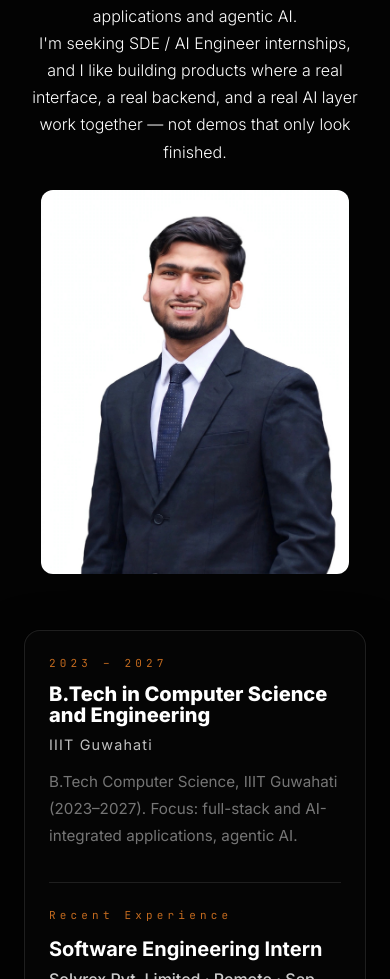
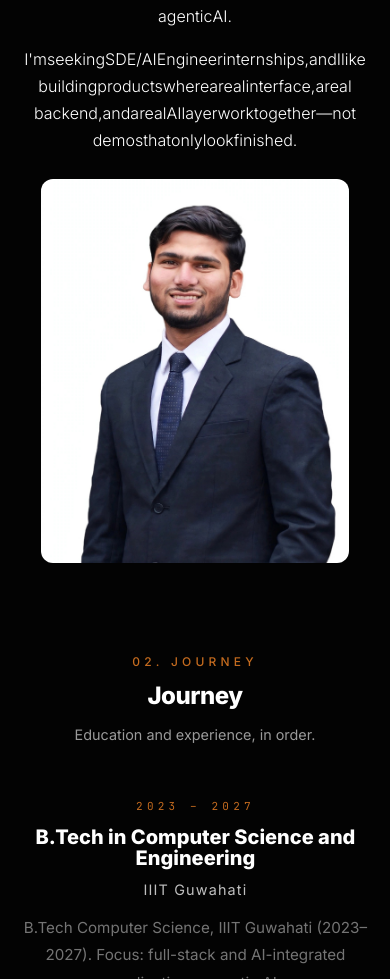
Before and after one commit to Ganesh-123-maker/ganesh-portfolio, a Next.js app: page / in a window 390 px wide. Shown: the part 1021-2000 px from the top of the page. Built offline with nearby package versions, Linux system fonts and the light colour scheme; no server answers.

Commit message:
Rebuild like reference structure: Journey timeline section, pinned Skills deck, About word-fade, hero scroll zoom; hero kept at 6rem max per user choice, no Certifications, no cursor/warp, initials panels

```diff
--- a/app/page.tsx
+++ b/app/page.tsx
@@ -1,4 +1,4 @@
-import { Navbar, Hero, About, Skills, Projects, ContactFooter } from "@/components/Sections";
+import { Navbar, Hero, About, Journey, Skills, Projects, ContactFooter } from "@/components/Sections";
 
 export default function Home() {
   return (
@@ -6,6 +6,7 @@ export default function Home() {
       <Navbar />
       <Hero />
       <About />
+      <Journey />
       <Skills />
       <Projects />
       <ContactFooter />
--- a/src/components/Sections.tsx
+++ b/src/components/Sections.tsx
@@ -1,7 +1,7 @@
 "use client";
 
 import { useRef, useState, type ReactNode } from "react";
-import { motion, useScroll, useTransform } from "framer-motion";
+import { motion, useScroll, useTransform, type MotionValue } from "framer-motion";
 import Image from "next/image";
 import { portfolio } from "@/data/portfolio";
 
@@ -21,41 +21,125 @@ function Reveal({ children, delay = 0, className }: { children: ReactNode; delay
 }
 
 
-// Scroll-driven depth: each element binds its own scale / opacity /
-// depth to how far it has scrolled into the viewport, so it moves
-// forward out of the background as you scroll, instead of playing
-// a one-time entrance animation.
-function DepthWord({ children }: { children: ReactNode }) {
-  const ref = useRef<HTMLParagraphElement>(null);
-  const { scrollYProgress } = useScroll({ target: ref, offset: ["start end", "center center"] });
-  const scale = useTransform(scrollYProgress, [0, 1], [0.9, 1]);
-  const opacity = useTransform(scrollYProgress, [0, 1], [0.4, 0.9]);
-  const y = useTransform(scrollYProgress, [0, 1], [40, 0]);
+// About word-by-word reveal: each word brightens as it scrolls
+// into focus, dim below until reached. Original Ganesh text only.
+function AboutWord({ word, progress, index, total }: { word: string; progress: MotionValue<number>; index: number; total: number }) {
+  const opacity = useTransform(progress, [index / total, (index + 1) / total], [0.25, 1]);
   return (
-    <motion.p
-      ref={ref}
-      style={{ scale, opacity, y }}
-      className="sticky top-20 z-0 whitespace-nowrap font-display text-[clamp(1.75rem,6vw,4.5rem)] font-bold uppercase tracking-[clamp(-0.05rem,-0.5vw,-0.25rem)] text-transparent [-webkit-text-stroke:2px_rgba(255,255,255,0.15)]"
-      aria-hidden="true"
-    >
-      {children}
-    </motion.p>
+    <motion.span style={{ opacity }} className="inline-block">
+      {word}
+      {" "}
+    </motion.span>
   );
 }
 
-function SkillDepthCard({ skill, domain, n, fan }: { skill: string; domain: string; n: string; fan: number }) {
+function AboutParagraph({ text }: { text: string }) {
+  const ref = useRef<HTMLParagraphElement>(null);
+  const { scrollYProgress } = useScroll({ target: ref, offset: ["start 0.85", "end 0.45"] });
+  const words = text.split(" ");
+  return (
+    <p ref={ref} className="text-[clamp(1rem,2.2vw,1.75rem)]">
+      {words.map((word, i) => (
+        <AboutWord key={`${word}-${i}`} word={word} progress={scrollYProgress} index={i} total={words.length} />
+      ))}
+    </p>
+  );
+}
+
+// Journey card: blur-to-sharp fade as it arrives in the viewport.
+type JourneyEntry = { period: string; title: string; org: string; detail: string };
+function JourneyCard({ entry }: { entry: JourneyEntry }) {
   const ref = useRef<HTMLElement>(null);
   const { scrollYProgress } = useScroll({ target: ref, offset: ["start end", "center center"] });
-  const scale = useTransform(scrollYProgress, [0, 1], [0.85, 1]);
   const opacity = useTransform(scrollYProgress, [0, 1], [0.4, 1]);
-  const y = useTransform(scrollYProgress, [0, 1], [60, 0]);
-  const rotateX = useTransform(scrollYProgress, [0, 1], [25, 0]);
-  const rotateY = useTransform(scrollYProgress, [0, 1], [fan, 0]);
+  const y = useTransform(scrollYProgress, [0, 1], [40, 0]);
+  const filter = useTransform(scrollYProgress, [0, 1], ["blur(8px)", "blur(0px)"]);
   return (
+    <motion.article ref={ref} style={{ opacity, y, filter }} className="w-full max-w-[560px] text-center will-change-transform">
+      <p className="mb-3 font-mono text-[11px] tracking-[0.38em] text-accent">{entry.period}</p>
+      <h3 className="mb-2.5 text-[clamp(1.25rem,2.5vw,1.75rem)] font-extrabold leading-[1.05]">{entry.title}</h3>
+      <p className="mb-3.5 text-[0.9rem] tracking-[0.08em] text-white/75">{entry.org}</p>
+      {entry.detail ? (
+        <p className="mx-auto max-w-[58ch] text-[0.95rem] leading-[1.8] text-white/45">{entry.detail}</p>
+      ) : null}
+    </motion.article>
+  );
+}
+
+// Skills deck: one card's state from global deck scroll progress.
+// Before its group segment it sits deep and invisible; during the
+// segment it fans into its slot; at the segment end it sinks back.
+function deckCardValue(
+  v: number,
+  groupIndex: number,
+  cardIndex: number,
+  groupSize: number,
+  totalGroups: number,
+  prop: "opacity" | "scale" | "x" | "y" | "rotateX" | "rotateY" | "z",
+): number {
+  const seg = 1 / totalGroups;
+  const start = groupIndex * seg;
+  const local = (v - start) / seg;
+  const centre = (groupSize - 1) / 2;
+  const fanX = (cardIndex - centre) * 45;
+  const fanRot = (cardIndex - centre) * 8;
+  if (local < 0) {
+    return { opacity: 0, scale: 0.7, x: fanX * 0.5, y: 100, rotateX: 30, rotateY: fanRot, z: -200 }[prop];
+  }
+  if (local > 1) {
+    return { opacity: 0, scale: 0.8, x: fanX, y: -80, rotateX: -15, rotateY: fanRot, z: -150 }[prop];
+  }
+  const stagger = groupSize > 1 ? (cardIndex / (groupSize - 1)) * 0.3 : 0;
+  const appear = Math.min(1, Math.max(0, (local - stagger) / 0.5));
+  const exit = Math.min(1, Math.max(0, (local - 0.85) / 0.15));
+  const vals = {
+    opacity: appear * (1 - exit),
+    scale: 0.7 + 0.3 * appear - 0.2 * exit,
+    x: fanX * appear,
+    y: 80 * (1 - appear) - 40 * exit,
+    rotateX: 25 * (1 - appear) - 10 * exit,
+    rotateY: fanRot * (0.5 + 0.5 * appear),
+    z: -150 * (1 - appear) - 100 * exit,
+  };
+  return vals[prop];
+}
+
+function DeckWord({ word, progress, groupIndex, totalGroups }: { word: string; progress: MotionValue<number>; groupIndex: number; totalGroups: number }) {
+  const opacity = useTransform(progress, (v: number) => {
+    const seg = 1 / totalGroups;
+    const local = (v - groupIndex * seg) / seg;
+    if (local < 0 || local > 1) return 0;
+    const edge = Math.min(1, Math.min(local / 0.1, (1 - local) / 0.1));
+    return 0.9 * edge;
+  });
+  const scale = useTransform(progress, (v: number) => {
+    const seg = 1 / totalGroups;
+    const local = (v - groupIndex * seg) / seg;
+    if (local < 0 || local > 1) return 0.95;
+    return 0.95 + 0.05 * Math.min(1, local / 0.3);
+  });
+  return (
+    <div className="pointer-events-none absolute left-1/2 top-1/2 z-0 -translate-x-1/2 -translate-y-1/2" aria-hidden="true">
+      <motion.p style={{ opacity, scale }} className="whitespace-nowrap font-display text-[clamp(1.75rem,6vw,4.5rem)] font-bold uppercase tracking-[clamp(-0.05rem,-0.5vw,-0.25rem)] text-transparent [-webkit-text-stroke:2px_rgba(255,255,255,0.15)]">
+        {word}
+      </motion.p>
+    </div>
+  );
+}
+
+function DeckCard({ skill, domain, n, progress, groupIndex, cardIndex, groupSize, totalGroups }: { skill: string; domain: string; n: string; progress: MotionValue<number>; groupIndex: number; cardIndex: number; groupSize: number; totalGroups: number }) {
+  const opacity = useTransform(progress, (v: number) => deckCardValue(v, groupIndex, cardIndex, groupSize, totalGroups, "opacity"));
+  const scale = useTransform(progress, (v: number) => deckCardValue(v, groupIndex, cardIndex, groupSize, totalGroups, "scale"));
+  const x = useTransform(progress, (v: number) => deckCardValue(v, groupIndex, cardIndex, groupSize, totalGroups, "x"));
+  const y = useTransform(progress, (v: number) => deckCardValue(v, groupIndex, cardIndex, groupSize, totalGroups, "y"));
+  const rotateX = useTransform(progress, (v: number) => deckCardValue(v, groupIndex, cardIndex, groupSize, totalGroups, "rotateX"));
+  const rotateY = useTransform(progress, (v: number) => deckCardValue(v, groupIndex, cardIndex, groupSize, totalGroups, "rotateY"));
+  const z = useTransform(progress, (v: number) => deckCardValue(v, groupIndex, cardIndex, groupSize, totalGroups, "z"));
+  return (
+    <div className="absolute left-1/2 top-1/2 z-10 -translate-x-1/2 -translate-y-1/2">
       <motion.article
-      ref={ref}
-      style={{ scale, opacity, y, rotateX, rotateY, transformPerspective: 1200, transformStyle: "preserve-3d" }}
-      className="relative flex h-full flex-col justify-between bg-surface p-6 text-center shadow-[0_0_0_1px_#00000080,0_20px_50px_#00000080] backdrop-blur-[8px] transition-all duration-300 hover:z-10 hover:border-accent hover:bg-surfaceHover hover:shadow-[0_0_30px_#c46b1f38] border border-line"
+        style={{ opacity, scale, x, y, rotateX, rotateY, z, transformPerspective: 700, transformStyle: "preserve-3d" }}
+        className="relative flex h-[clamp(320px,35vw,410px)] w-[clamp(220px,25vw,290px)] flex-col justify-between border border-line bg-surface p-6 text-center shadow-[0_0_0_1px_#00000080,0_20px_50px_#00000080] backdrop-blur-[8px] transition-colors duration-300 hover:border-accent hover:bg-surfaceHover hover:shadow-[0_0_30px_#c46b1f38]"
       >
         <div className="flex items-center justify-center gap-4 border-b border-line pb-3">
           <span className="font-mono text-xs text-accent">{n}</span>
@@ -70,6 +154,7 @@ function SkillDepthCard({ skill, domain, n, fan }: { skill: string; domain: stri
           {n}
         </span>
       </motion.article>
+    </div>
   );
 }
 
@@ -108,13 +193,13 @@ function ProjectDepthCard({ project }: { project: ProjectItem }) {
         <div className="absolute inset-0 bg-gradient-to-b from-black/5 via-black/55 to-black/85 opacity-100 transition-opacity duration-300 group-hover:opacity-85" />
       </div>
       <div className="flex flex-1 flex-col p-[clamp(16px,2vw,22px)]">
-        <h3 className="text-[clamp(1rem,1.2vw,1.25rem)] font-bold tracking-[-0.01em]">{project.title}</h3>
+        <h3 className="text-[clamp(1.1rem,1.5vw,1.35rem)] font-bold tracking-[-0.01em]">{project.title}</h3>
         {project.badge ? (
           <span className="mt-3 inline-flex w-fit rounded-full border border-accent/50 bg-accent/10 px-3 py-1 text-xs font-semibold text-accent">
             {project.badge}
           </span>
         ) : null}
-        <p className="mt-3 flex-1 text-[clamp(0.85rem,1vw,0.92rem)] leading-[1.65] text-white/50">{project.description}</p>
+        <p className="mt-3 flex-1 text-[clamp(0.88rem,1.1vw,0.95rem)] leading-[1.65] text-white/50">{project.description}</p>
         {project.stack.length > 0 ? (
           <div className="mt-4 flex flex-wrap gap-2">
             {project.stack.map((tag) => (
@@ -257,9 +342,14 @@ export function Navbar() {
 }
 
 export function Hero() {
+  const heroRef = useRef<HTMLElement>(null);
+  const { scrollYProgress: heroProgress } = useScroll({ target: heroRef, offset: ["start start", "end start"] });
+  const heroScale = useTransform(heroProgress, [0, 1], [1, 1.08]);
+  const heroOpacity = useTransform(heroProgress, [0, 1], [1, 0.6]);
   return (
-    <section id="home" className="relative flex min-h-[100svh] items-center justify-center overflow-hidden px-5">
+    <section ref={heroRef} id="home" className="relative flex min-h-[100svh] items-center justify-center overflow-hidden px-5">
       <div className="relative z-[2] mx-auto flex w-[80%] flex-col items-center justify-center pb-16 pt-24 text-center">
+        <motion.div style={{ scale: heroScale, opacity: heroOpacity }} className="w-full">
         <motion.div
           initial={{ opacity: 0, y: 20 }}
           animate={{ opacity: 1, y: 0 }}
@@ -301,6 +391,7 @@ export function Hero() {
             <span className="text-[0.85rem] opacity-75">Scroll down to explore</span>
           </a>
         </motion.div>
+        </motion.div>
       </div>
     </section>
   );
@@ -311,14 +402,14 @@ export function About() {
     <section id="about" className="scroll-mt-28 py-[50px] text-white min-[641px]:py-[70px]">
       <div className="mx-auto w-full max-w-[1200px] px-6">
         <Reveal>
-          <h2 className="section-kicker flex w-full justify-center">02. About Me</h2>
+          <h2 className="section-kicker flex w-full justify-center">01. About Me</h2>
         </Reveal>
         <div className="mt-[30px] flex flex-col items-center gap-6 text-center min-[641px]:flex-row min-[641px]:items-center min-[641px]:justify-between min-[641px]:gap-6 min-[641px]:text-left min-[901px]:gap-8">
           <div className="w-full font-light leading-[1.7] text-white min-[641px]:w-[62%] min-[641px]:leading-[clamp(1.6rem,3.5vw,2.75rem)] min-[901px]:w-[60%]">
             {portfolio.about.map((para, i) => (
-              <Reveal key={i} delay={0.08 * i}>
-                <p className="text-[clamp(1rem,2.2vw,1.75rem)]">{para}</p>
-              </Reveal>
+              <div key={i} className="mb-4 last:mb-0">
+                <AboutParagraph text={para} />
+              </div>
             ))}
           </div>
           <Reveal delay={0.08} className="w-[min(320px,90%)] shrink-0 min-[641px]:w-[34%] min-[901px]:w-[32%]">
@@ -331,63 +422,117 @@ export function About() {
             />
           </Reveal>
         </div>
-        <Reveal delay={0.08}>
-          <div className="mt-14 rounded-2xl border border-line bg-surface p-6 shadow-[0_0_0_1px_#00000080,0_20px_50px_#00000080] backdrop-blur-[8px] transition-all duration-300 hover:border-accent hover:bg-surfaceHover">
-            <p className="font-mono text-[11px] tracking-[0.38em] text-accent">{portfolio.education.period}</p>
-            <h3 className="mt-3 text-[clamp(1.25rem,2.5vw,1.75rem)] font-extrabold leading-[1.05]">{portfolio.education.degree}</h3>
-            <p className="mt-2 text-[0.9rem] tracking-[0.08em] text-white/75">{portfolio.education.school}</p>
-            <p className="mt-3 max-w-[58ch] text-[0.95rem] leading-[1.8] text-white/45">{portfolio.education.detail}</p>
-            <div className="mt-8 border-t border-line pt-6">
-              <p className="font-mono text-[11px] tracking-[0.38em] text-accent">Recent Experience</p>
-              {portfolio.experience.map((exp) => (
-                <div key={exp.company} className="mt-3">
-                  <h4 className="text-xl font-bold">{exp.role}</h4>
-                  <p className="mt-1 font-medium text-white/80">
-                    {exp.company} · {exp.location} · {exp.period}
+      </div>
+    </section>
+  );
+}
+
+export function Journey() {
+  const timelineRef = useRef<HTMLDivElement>(null);
+  const { scrollYProgress } = useScroll({ target: timelineRef, offset: ["start 0.7", "end 0.5"] });
+  const fillScaleY = useTransform(scrollYProgress, [0, 1], [0, 1]);
+  const entries: JourneyEntry[] = [
+    {
+      period: portfolio.education.period,
+      title: portfolio.education.degree,
+      org: portfolio.education.school,
+      detail: portfolio.education.detail,
+    },
+    ...portfolio.experience.map((exp) => ({
+      period: exp.period,
+      title: exp.role,
+      org: `${exp.company} · ${exp.location}`,
+      detail: exp.detail,
+    })),
+  ];
+  return (
+    <section id="timeline" className="relative scroll-mt-28 py-[clamp(40px,6vw,90px)] pb-[clamp(60px,8vw,110px)] text-white">
+      <div className="mx-auto mb-[clamp(24px,5vw,56px)] px-[clamp(16px,4vw,40px)] text-center">
+        <Reveal>
+          <p className="section-kicker">02. Journey</p>
+          <h2 className="section-heading mt-3.5">Journey</h2>
+          <p className="mx-auto mt-4 max-w-[62ch] text-[clamp(0.9rem,1.2vw,0.95rem)] leading-[1.7] text-white/60">
+            Education and experience, in order.
           </p>
-                  {exp.detail ? <p className="mt-3 text-[0.95rem] leading-[1.8] text-white/45">{exp.detail}</p> : null}
+        </Reveal>
+      </div>
+      <div ref={timelineRef} className="relative mx-auto w-full px-[clamp(14px,4vw,60px)]">
+        <div className="pointer-events-none absolute bottom-0 left-1/2 top-0 w-[2px] -translate-x-1/2 bg-[rgba(255,255,255,0.08)] max-[900px]:hidden" aria-hidden="true">
+          <motion.div style={{ scaleY: fillScaleY }} className="h-full w-full origin-top bg-gradient-to-b from-[#c46b1f] to-[rgba(196,107,31,0.15)]" />
+        </div>
+        {entries.map((entry, i) => (
+          <div key={entry.title} className="relative flex items-center py-[clamp(26px,4vw,44px)]">
+            <div className="flex min-w-0 flex-1 justify-center max-[900px]:hidden min-[901px]:justify-end min-[901px]:pr-[clamp(18px,4vw,52px)]">
+              {i % 2 === 0 ? <JourneyCard entry={entry} /> : null}
+            </div>
+            <div className="relative w-[clamp(56px,6vw,80px)] shrink-0 max-[900px]:hidden" aria-hidden="true">
+              <span className="absolute left-1/2 top-1/2 h-[14px] w-[14px] -translate-x-1/2 -translate-y-1/2 rounded-full border-2 border-accent bg-[#050505e6] shadow-[0_0_0_6px_rgba(196,107,31,0.08)]" />
+            </div>
+            <div className="flex min-w-0 flex-1 justify-center max-[900px]:hidden min-[901px]:justify-start min-[901px]:pl-[clamp(18px,4vw,52px)]">
+              {i % 2 === 1 ? <JourneyCard entry={entry} /> : null}
+            </div>
+            <div className="hidden w-full justify-center max-[900px]:flex">
+              <JourneyCard entry={entry} />
+            </div>
           </div>
         ))}
-            </div>
-          </div>
-        </Reveal>
       </div>
     </section>
   );
 }
 
 export function Skills() {
+  const deckRef = useRef<HTMLDivElement>(null);
+  const { scrollYProgress } = useScroll({ target: deckRef, offset: ["start start", "end end"] });
+  const groups = portfolio.skillGroups;
+  const totalGroups = groups.length;
   let counter = 0;
+  const cardsByGroup = groups.map((group) =>
+    group.skills.map((skill) => {
+      counter += 1;
+      const n = counter < 10 ? String(counter).padStart(2, "0") : `0${counter}`;
+      return { skill, n };
+    }),
+  );
+  const stars = Array.from({ length: 120 }, (_, i) => ({
+    left: `${(i * 37 + 13) % 100}%`,
+    top: `${(i * 53 + 7) % 100}%`,
+  }));
   return (
-    <section id="skills" className="relative min-h-screen scroll-mt-28 pb-20 pt-[100px]">
-      <div className="mx-auto w-[min(92vw,1110px)] px-5 text-center">
-        <Reveal>
+    <section id="skills" className="relative scroll-mt-28">
+      <div ref={deckRef} style={{ height: `${totalGroups * 100}vh` }} className="relative">
+        <div className="sticky top-0 flex h-screen flex-col overflow-hidden pt-[100px]">
+          <div className="relative z-10 mx-auto w-[min(92vw,1110px)] shrink-0 px-5 text-center">
             <p className="section-kicker">03. Skills</p>
             <h2 className="section-heading mt-2.5">Technical Expertise</h2>
             <p className="mx-auto mt-2.5 max-w-[60ch] text-[clamp(0.85rem,1.5vw,0.95rem)] font-light leading-[1.5] text-white/60">
               Technologies I use to build full-stack and AI-integrated applications.
             </p>
-        </Reveal>
           </div>
-      <div className="mx-auto mt-10 w-[min(92vw,1110px)] space-y-16 px-5">
-        {portfolio.skillGroups.map((group) => (
-          <div key={group.domain} className="relative overflow-x-clip">
-            <div
-              className="pointer-events-none absolute left-1/2 top-1/2 h-72 w-72 -translate-x-1/2 -translate-y-1/2 rounded-full bg-[rgba(196,107,31,0.12)] blur-[100px]"
-              aria-hidden="true"
+          <div className="relative mt-5 flex-1 overflow-hidden" style={{ perspective: 700 }}>
+            {stars.map((s, i) => (
+              <span key={i} className="absolute h-[2px] w-[2px] rounded-full bg-white opacity-50" style={{ left: s.left, top: s.top }} aria-hidden="true" />
+            ))}
+            {groups.map((group, gi) => (
+              <DeckWord key={group.domain} word={group.domain} progress={scrollYProgress} groupIndex={gi} totalGroups={totalGroups} />
+            ))}
+            {groups.map((group, gi) =>
+              cardsByGroup[gi].map((card, ci) => (
+                <DeckCard
+                  key={card.skill}
+                  skill={card.skill}
+                  domain={group.domain}
+                  n={card.n}
+                  progress={scrollYProgress}
+                  groupIndex={gi}
+                  cardIndex={ci}
+                  groupSize={group.skills.length}
+                  totalGroups={totalGroups}
                 />
-            <DepthWord>{group.domain}</DepthWord>
-            <div className="relative mt-6 grid grid-cols-1 gap-6 md:grid-cols-2" style={{ perspective: 1200 }}>
-              {group.skills.map((skill, skillIndex) => {
-                counter += 1;
-                const n = counter < 10 ? String(counter).padStart(2, "0") : `0${counter}`;
-                return (
-                  <SkillDepthCard key={skill} skill={skill} domain={group.domain} n={n} fan={skillIndex % 2 === 0 ? -12 : 12} />
-                );
-              })}
+              )),
+            )}
           </div>
         </div>
-        ))}
       </div>
     </section>
   );
--- a/src/data/portfolio.ts
+++ b/src/data/portfolio.ts
@@ -44,6 +44,7 @@ export const portfolio = {
   // Nav order and labels follow the reference navbar.
   nav: [
     { label: "About Me", href: "#about" },
+    { label: "Journey", href: "#timeline" },
     { label: "Skills", href: "#skills" },
     { label: "Projects", href: "#projects" },
     { label: "Contact", href: "#contact" },
```
Lines whose indentation alone changed are shown as unchanged.
